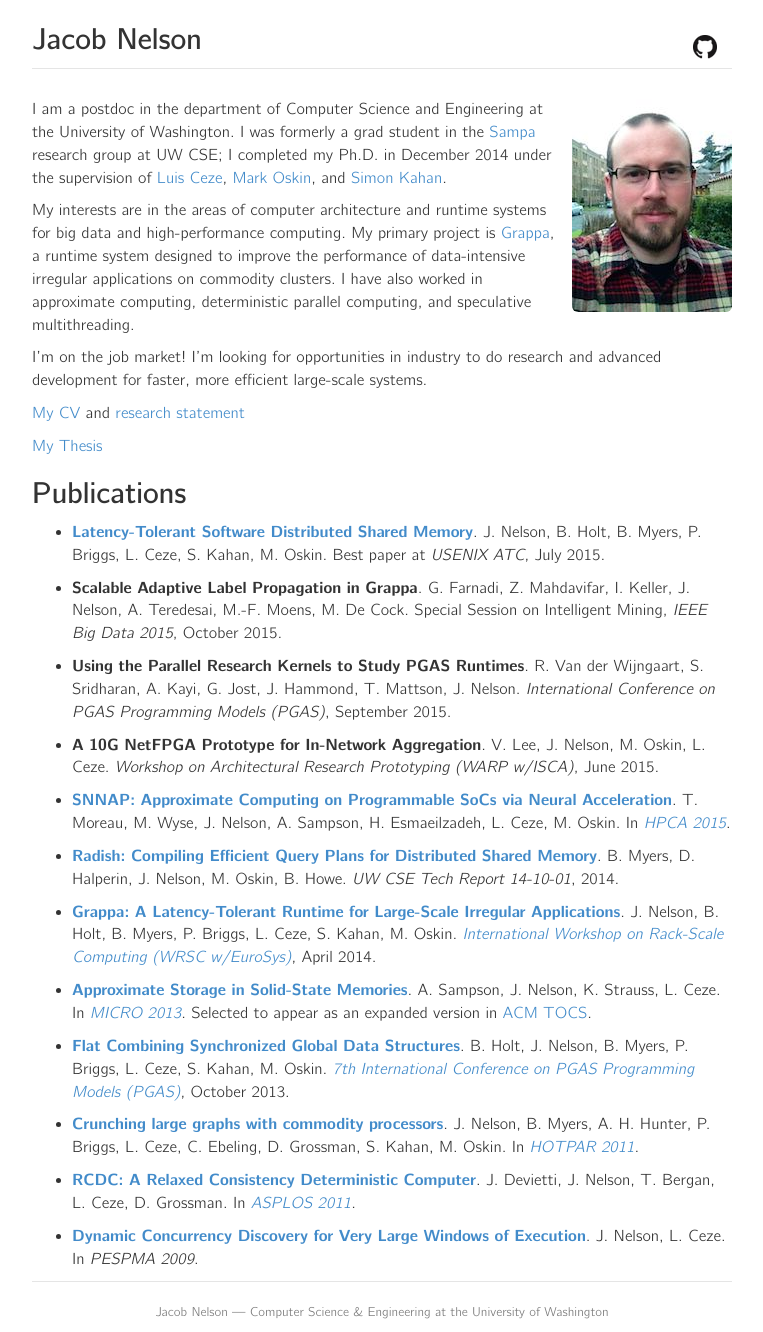
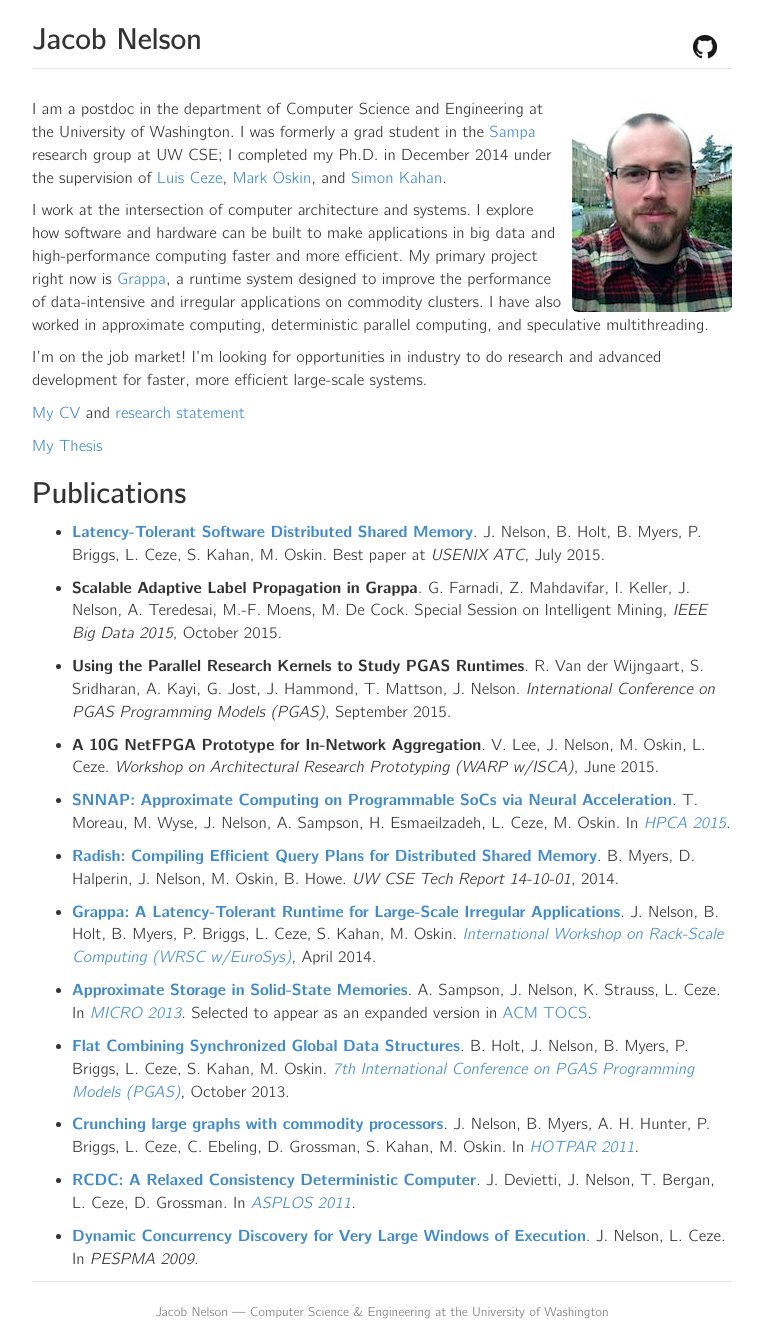
Before and after one commit to nelsonje/nelsonje.github.io, a Jekyll site: the page built from index.md, in a window 1280 px wide. Shown: the whole page, without its empty margins (258-1021 px from the left). Built offline with Jekyll 4.4.1, drawn with Linux system fonts in a browser that asks for light colours; nearby versions of some CDN libraries; Markdown is read by kramdown in place of the engine named in the settings.

Commit message:
massage text

```diff
--- a/index.md
+++ b/index.md
@@ -12,7 +12,7 @@
 
 I am a postdoc in the department of Computer Science and Engineering at the University of Washington. I was formerly a grad student in the [Sampa](http://sampa.cs.washington.edu) research group at UW CSE; I completed my Ph.D. in December 2014 under the supervision of [Luis Ceze](http://www.cs.washington.edu/homes/luisceze/), [Mark Oskin](http://www.cs.washington.edu/homes/oskin), and [Simon Kahan](http://www.systemsbiology.org/simon-kahan).
 
-My interests are in the areas of computer architecture and runtime systems for big data and high-performance computing. My primary project is [Grappa](http://grappa.io), a runtime system designed to improve the performance of data-intensive irregular applications on commodity clusters. I have also worked in approximate computing, deterministic parallel computing, and speculative multithreading.
+I work at the intersection of computer architecture and systems. I explore how software and hardware can be built to make applications in big data and high-performance computing faster and more efficient. My primary project right now is [Grappa](http://grappa.io), a runtime system designed to improve the performance of data-intensive and irregular applications on commodity clusters. I have also worked in approximate computing, deterministic parallel computing, and speculative multithreading.
 
 I'm on the job market! I'm looking for opportunities in industry to do research and advanced development for faster, more efficient large-scale systems.
 
```
